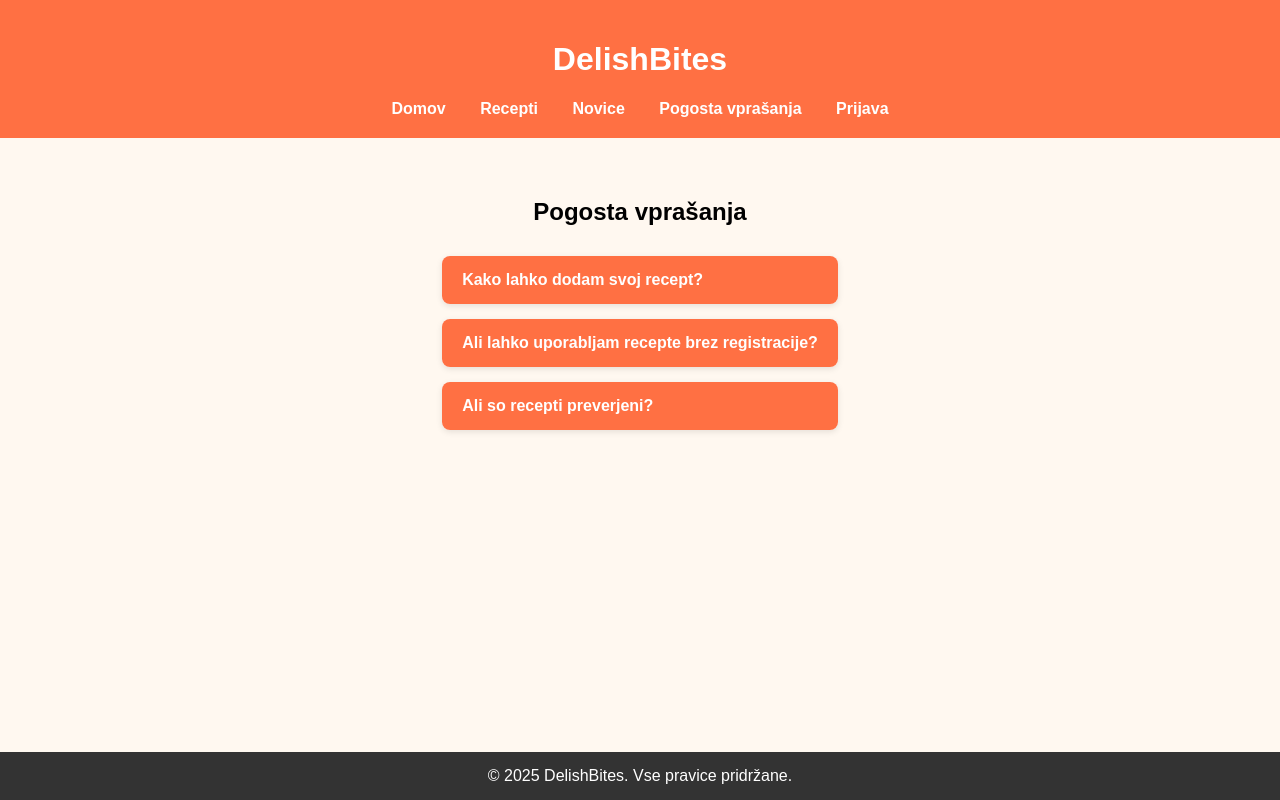
After one commit to larapijemlijeko/Skupina-ZETA, a Flask app: page /vprasanja in a window 1280 px wide. The commit adds this page. Run offline with Flask 3, Linux system fonts and the light colour scheme.

Commit message:
dodani template novice, pozabljeno geslo, vprasanja. sprememba na prijavi, receptih in registraciji

```diff
--- a/src/app.py
+++ b/src/app.py
@@ -3,7 +3,10 @@ from flask import Flask
 import controllers.index
 import controllers.prijava
 import controllers.recepti
+import controllers.novice
+import controllers.vprasanja
 import controllers.registracija
+import controllers.pozabljenogeslo
 
 
 f_app = Flask(__name__)
@@ -16,6 +19,14 @@ def home():
 def recepti():
     return controllers.recepti.recepti()
 
+@f_app.route('/novice')
+def novice():
+    return controllers.novice.novice()
+
+@f_app.route('/vprasanja')
+def vprasanja():
+    return controllers.vprasanja.vprasanja()
+
 @f_app.route('/prijava')
 def prijava():
     return controllers.prijava.prijava()
@@ -23,3 +34,7 @@ def prijava():
 @f_app.route('/registracija')
 def registracija():
     return controllers.registracija.registracija()
+
+@f_app.route('/pozabljenogeslo')
+def pozabljenogeslo():
+    return controllers.pozabljenogeslo.pozabljenogeslo()
--- /dev/null
+++ b/src/controllers/novice.py
@@ -0,0 +1,4 @@
+from flask import request, render_template
+
+def novice():
+    return render_template("novice.html")
--- /dev/null
+++ b/src/controllers/pozabljenogeslo.py
@@ -0,0 +1,4 @@
+from flask import request, render_template
+
+def pozabljenogeslo():
+    return render_template("pozabljenogeslo.html")
--- /dev/null
+++ b/src/controllers/vprasanja.py
@@ -0,0 +1,4 @@
+from flask import request, render_template
+
+def vprasanja():
+    return render_template("vprasanja.html")
--- a/src/templates/registracija.html
+++ b/src/templates/registracija.html
@@ -34,7 +34,7 @@
     button {
       width: 100%;
       padding: 10px;
-      background-color: #4caf50;
+      background-color: #ff7043;
       border: none;
       color: white;
       font-weight: bold;
@@ -42,7 +42,7 @@
       cursor: pointer;
     }
     button:hover {
-      background-color: #43a047;
+      background-color: #e95e2f;
     }
   </style>
 </head>
--- /dev/null
+++ b/src/templates/vprasanja.html
@@ -0,0 +1,149 @@
+<!DOCTYPE html>
+<html lang="sl">
+<head>
+  <meta charset="UTF-8" />
+  <meta name="viewport" content="width=device-width, initial-scale=1.0"/>
+  <title>Pogosta vprašanja</title>
+  <style>
+    html, body {
+      height: 100%;
+      margin: 0;
+      padding: 0;
+      font-family: Arial, sans-serif;
+      background-color: #fff8f0;
+      display: flex;
+      flex-direction: column;
+    }
+
+    header {
+      background-color: #ff7043;
+      color: white;
+      padding: 20px;
+      text-align: center;
+    }
+
+    nav a {
+      margin: 0 15px;
+      color: white;
+      text-decoration: none;
+      font-weight: bold;
+    }
+
+    main {
+      flex: 1;
+      display: flex;
+      flex-direction: column;
+    }
+
+    .faq-container {
+      max-width: 800px;
+      margin: 40px auto;
+      padding: 0 20px;
+    }
+
+    .faq-title {
+      text-align: center;
+      margin-bottom: 30px;
+    }
+
+    .faq-item {
+      background-color: white;
+      margin-bottom: 15px;
+      border-radius: 8px;
+      box-shadow: 0 2px 6px rgba(0,0,0,0.1);
+      overflow: hidden;
+    }
+
+    .faq-question {
+      background-color: #ff7043;
+      color: white;
+      cursor: pointer;
+      padding: 15px 20px;
+      font-weight: bold;
+      transition: background-color 0.3s;
+    }
+
+    .faq-question:hover {
+      background-color: #e55c30;
+    }
+
+    .faq-answer {
+      padding: 15px 20px;
+      display: none;
+      background-color: #fff;
+      color: #333;
+    }
+
+    footer {
+      background-color: #333;
+      color: white;
+      text-align: center;
+      padding: 15px 0;
+    }
+  </style>
+</head>
+<body>
+
+  <header>
+    <h1>DelishBites</h1>
+    <nav>
+      <a href="/">Domov</a>
+      <a href="/recepti">Recepti</a>
+      <a href="/novice">Novice</a>
+      <a href="/vprasanja">Pogosta vprašanja</a>
+      <a href="/prijava">Prijava</a>
+    </nav>
+  </header>
+
+  <main>
+    <div class="faq-container">
+      <h2 class="faq-title">Pogosta vprašanja</h2>
+
+      <div class="faq-item">
+        <div class="faq-question">Kako lahko dodam svoj recept?</div>
+        <div class="faq-answer">
+          Recept lahko dodaš prek svojega profila po prijavi. Klikni na "Dodaj recept" in sledi navodilom.
+        </div>
+      </div>
+
+      <div class="faq-item">
+        <div class="faq-question">Ali lahko uporabljam recepte brez registracije?</div>
+        <div class="faq-answer">
+          Da, vse recepte lahko gledaš brez prijave. Za dodajanje in shranjevanje priljubljenih pa se moraš registrirati.
+        </div>
+      </div>
+
+      <div class="faq-item">
+        <div class="faq-question">Ali so recepti preverjeni?</div>
+        <div class="faq-answer">
+          Vsi recepti so pregledani s strani urednikov in ocenjeni s strani skupnosti.
+        </div>
+      </div>
+    </div>
+  </main>
+
+  <footer>
+    &copy; 2025 DelishBites. Vse pravice pridržane.
+  </footer>
+
+  <script>
+    const questions = document.querySelectorAll(".faq-question");
+
+    questions.forEach(q => {
+      q.addEventListener("click", () => {
+        const answer = q.nextElementSibling;
+        const isVisible = answer.style.display === "block";
+
+        // Skrij vse odgovore
+        document.querySelectorAll(".faq-answer").forEach(a => a.style.display = "none");
+
+        // Če ni bil prikazan, ga prikaži
+        if (!isVisible) {
+          answer.style.display = "block";
+        }
+      });
+    });
+  </script>
+
+</body>
+</html>
```
Also changed, not shown: src/templates/index.html (+27 -24 lines), src/templates/novice.html (added, +63 -0 lines), src/templates/pozabljenogeslo.html (added, +102 -0 lines), src/templates/prijava.html (+75 -16 lines), src/templates/recepti.html (+104 -11 lines).
